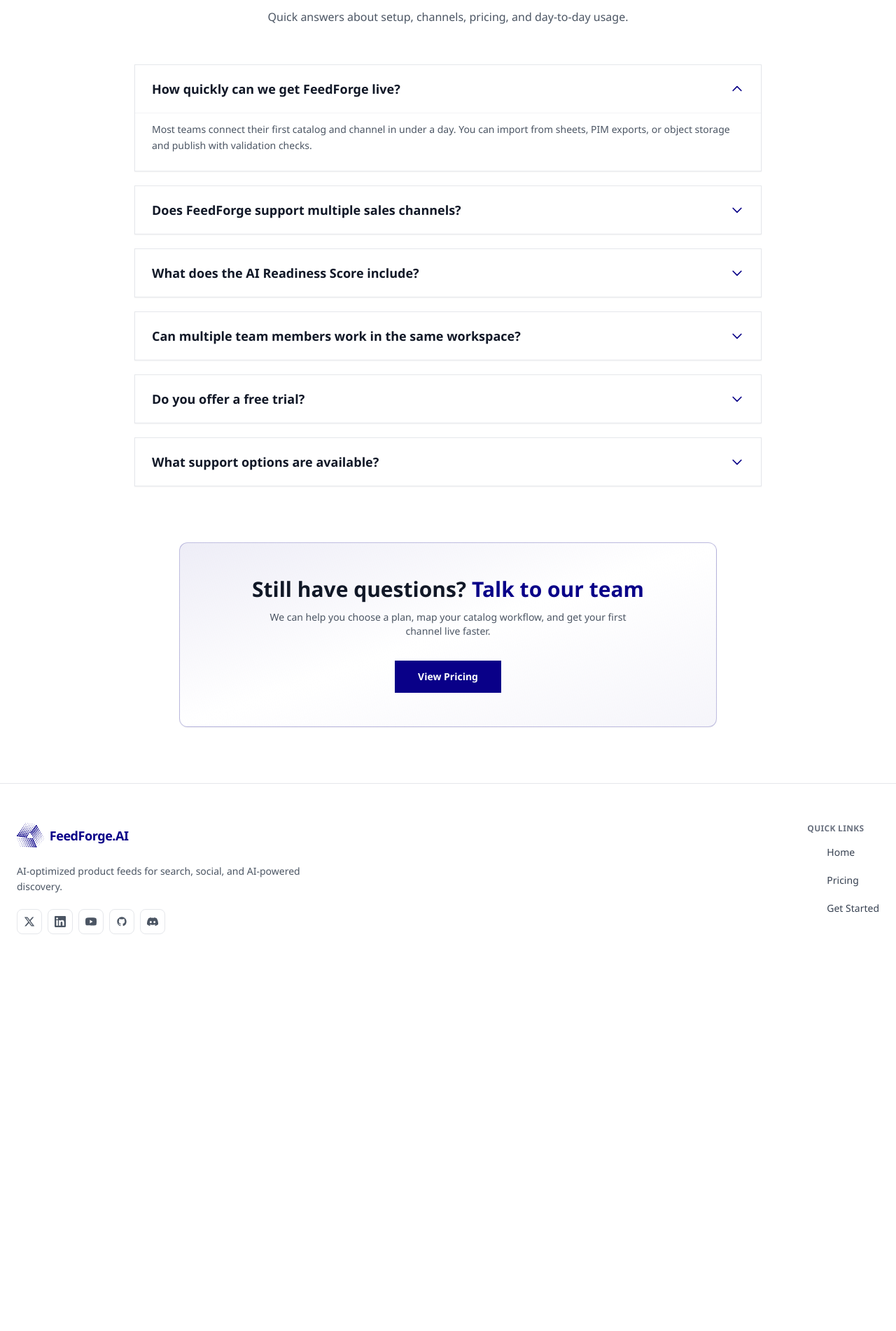
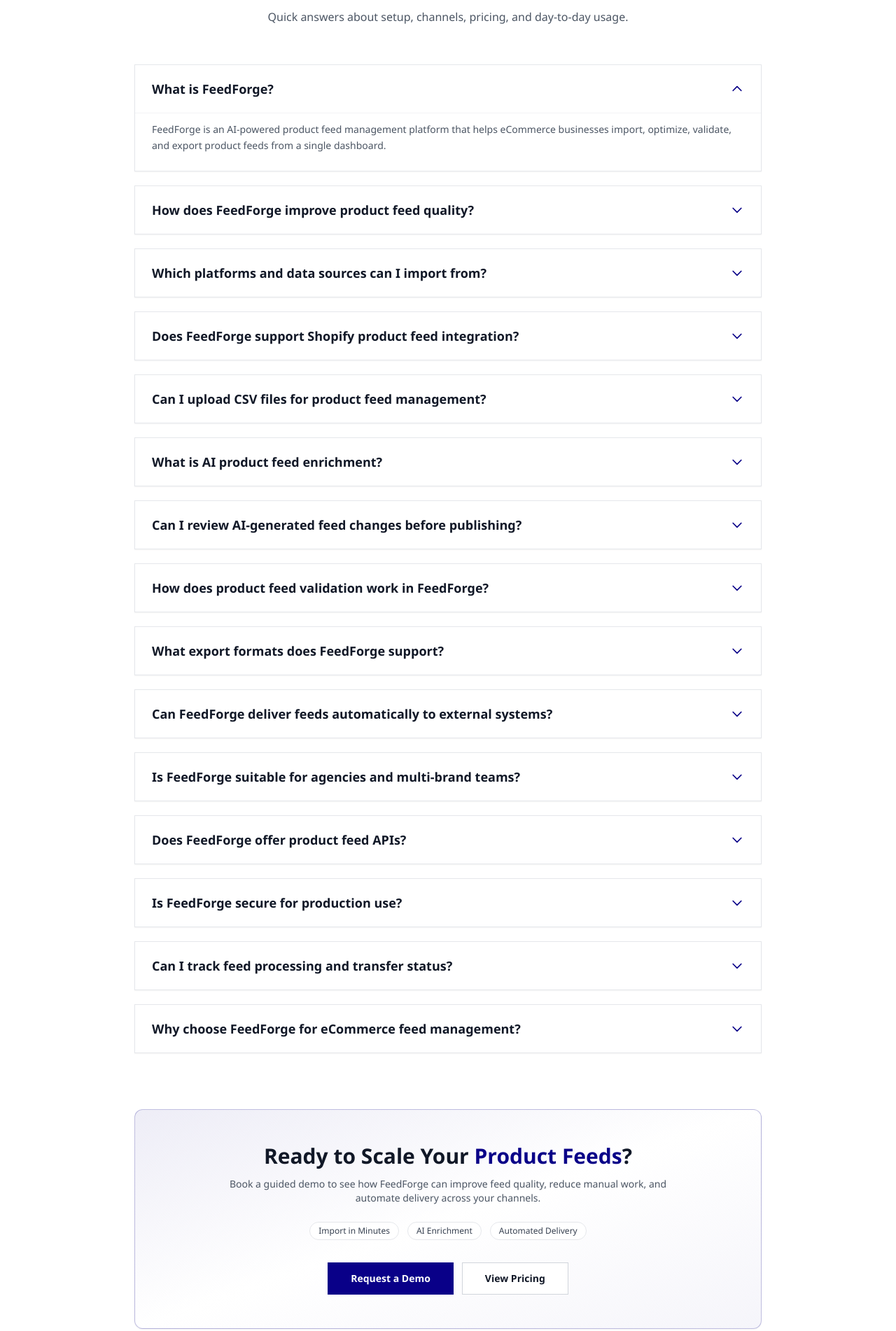
Before and after one commit to geshaaaa/feedforge, a Next.js app: page /faqs in a window 1280 px wide. Shown: the part 238-2140 px from the top of the page at 70% size. Before the commit the page ends 1629 px from the top, so only its background shows below. Built offline with nearby package versions, Linux system fonts and the light colour scheme.

Commit message:
Update logo, faqs, contact us, footer, cta

```diff
--- a/app/contact/page.tsx
+++ b/app/contact/page.tsx
@@ -4,7 +4,8 @@
 
 export const metadata: Metadata = {
   title: 'Contact Us · FeedForge',
-  description: 'Get in touch with the FeedForge team to discuss your catalog, channels, and onboarding plan.',
+  description:
+    'Contact the FeedForge team for help with onboarding, feed quality, channel delivery, and scale planning.',
 }
 
 export default function ContactPage() {
@@ -21,11 +22,11 @@
                 </span>
               </div>
               <h1 className="text-3xl font-bold leading-tight text-gray-900 lg:text-4xl">
-                Let&apos;s talk about your <span className="text-accent">product feeds</span>
+                Let&apos;s Improve Your <span className="text-accent">Product Feeds</span>
               </h1>
               <p className="mt-4 max-w-xl text-sm leading-relaxed text-gray-600 lg:text-base">
-                Share your catalog size, channels, and current workflow. Our team will reach out with
-                recommendations and next steps.
+                Tell us about your catalog, channels, and current workflow. We&apos;ll follow up with
+                practical recommendations, implementation guidance, and clear next steps.
               </p>
 
               <div className="mt-8 space-y-4 text-sm text-gray-700">
@@ -54,7 +55,7 @@
                     type="text"
                     required
                     className="w-full border border-gray-300 px-3 py-2.5 text-sm text-gray-900 outline-none transition-colors focus:border-accent"
-                    placeholder="Enter your name"
+                    placeholder="Jane Doe"
                   />
                 </div>
 
@@ -81,13 +82,13 @@
                     name="company"
                     type="text"
                     className="w-full border border-gray-300 px-3 py-2.5 text-sm text-gray-900 outline-none transition-colors focus:border-accent"
-                    placeholder="Your company"
+                    placeholder="Acme Commerce"
                   />
                 </div>
 
                 <div>
                   <label htmlFor="message" className="mb-2 block text-sm font-medium text-gray-900">
-                    How can we help?
+                    What Would You Like Help With?
                   </label>
                   <textarea
                     id="message"
@@ -95,7 +96,7 @@
                     rows={5}
                     required
                     className="w-full resize-y border border-gray-300 px-3 py-2.5 text-sm text-gray-900 outline-none transition-colors focus:border-accent"
-                    placeholder="Tell us about your channels, feed challenges, and goals."
+                    placeholder="Share your channels, catalog size, feed issues, and goals."
                   />
                 </div>
 
@@ -103,7 +104,7 @@
                   type="submit"
                   className="w-full border border-accent bg-accent px-4 py-3 text-sm font-semibold text-white transition-colors hover:bg-[#070066]"
                 >
-                  Send Message
+                  Submit Request
                 </button>
               </form>
             </div>
--- a/app/faqs/page.tsx
+++ b/app/faqs/page.tsx
@@ -11,34 +11,79 @@
 
 const faqItems = [
   {
-    question: 'How quickly can we get FeedForge live?',
+    question: 'What is FeedForge?',
     answer:
-      'Most teams connect their first catalog and channel in under a day. You can import from sheets, PIM exports, or object storage and publish with validation checks.',
+      'FeedForge is an AI-powered product feed management platform that helps eCommerce businesses import, optimize, validate, and export product feeds from a single dashboard.',
   },
   {
-    question: 'Does FeedForge support multiple sales channels?',
+    question: 'How does FeedForge improve product feed quality?',
     answer:
-      'Yes. You can manage one source catalog and publish channel-ready feeds for platforms like Google Shopping, Meta, and marketplaces from a single workflow.',
+      'FeedForge improves feed quality through automated field mapping, validation checks, and AI enrichment for product titles, descriptions, and categories.',
   },
   {
-    question: 'What does the AI Readiness Score include?',
+    question: 'Which platforms and data sources can I import from?',
     answer:
-      'The score evaluates title quality, attribute completeness, taxonomy alignment, and content consistency so your products perform better in ads and AI-driven discovery.',
+      'You can import product data into FeedForge using CSV upload, Shopify integration, SFTP/FTP, and HTTPS pull endpoints.',
   },
   {
-    question: 'Can multiple team members work in the same workspace?',
+    question: 'Does FeedForge support Shopify product feed integration?',
     answer:
-      'Absolutely. Teams can collaborate with shared projects, review feed changes, and manage roles so merchandising, marketing, and ops can work together.',
+      'Yes. FeedForge supports Shopify OAuth connection and direct Shopify product import workflows for faster catalog onboarding.',
   },
   {
-    question: 'Do you offer a free trial?',
+    question: 'Can I upload CSV files for product feed management?',
     answer:
-      'Yes. The Standard plan includes a free trial period so you can validate impact before scaling. Enterprise onboarding and custom terms are also available.',
+      'Yes. FeedForge supports CSV-based product feed upload and processing, followed by mapping, validation, and enrichment steps.',
   },
   {
-    question: 'What support options are available?',
+    question: 'What is AI product feed enrichment?',
     answer:
-      'Every plan includes core support. Higher tiers add faster response targets and advanced onboarding guidance for large or complex catalogs.',
+      'AI product feed enrichment uses machine learning to enhance product attributes like titles, descriptions, and categories to make listings more accurate and channel-ready.',
+  },
+  {
+    question: 'Can I review AI-generated feed changes before publishing?',
+    answer:
+      'Yes. FeedForge provides review workflows where you can accept, reject, or modify AI-generated feed suggestions before export.',
+  },
+  {
+    question: 'How does product feed validation work in FeedForge?',
+    answer:
+      'FeedForge runs validation rules on mapped feed data, highlights row-level errors, and provides health scores and issue history so teams can resolve problems quickly.',
+  },
+  {
+    question: 'What export formats does FeedForge support?',
+    answer:
+      'FeedForge supports export in common formats such as CSV and JSON, including Google Merchant-style feed exports.',
+  },
+  {
+    question: 'Can FeedForge deliver feeds automatically to external systems?',
+    answer:
+      'Yes. FeedForge supports automated feed delivery via SFTP, FTP, and HTTPS push, with transfer job tracking for visibility.',
+  },
+  {
+    question: 'Is FeedForge suitable for agencies and multi-brand teams?',
+    answer:
+      'Yes. FeedForge supports organization onboarding, team collaboration, workspace-level settings, and role-based admin workflows.',
+  },
+  {
+    question: 'Does FeedForge offer product feed APIs?',
+    answer:
+      'Yes. FeedForge provides API endpoints for authentication, feed creation, import, validation, enrichment, export, and admin operations.',
+  },
+  {
+    question: 'Is FeedForge secure for production use?',
+    answer:
+      'FeedForge is designed with secure authentication and production hardening practices to support reliable and secure feed operations.',
+  },
+  {
+    question: 'Can I track feed processing and transfer status?',
+    answer:
+      'Yes. FeedForge includes status tracking for feed jobs, validation runs, enrichment runs, and transfer jobs so teams can monitor every stage.',
+  },
+  {
+    question: 'Why choose FeedForge for eCommerce feed management?',
+    answer:
+      'FeedForge combines AI enrichment, automated validation, flexible import/export options, and team-ready workflows to reduce manual effort and improve product feed performance.',
   },
 ] as const
 
@@ -55,7 +100,7 @@
               </span>
             </div>
             <h1 className="mb-4 text-center text-3xl font-bold leading-tight text-gray-900 lg:text-4xl">
-              Frequently asked questions about <span className="text-accent">FeedForge</span>
+              Frequently Asked Questions About <span className="text-accent">FeedForge</span>
             </h1>
             <p className="mx-auto max-w-2xl text-center text-sm leading-relaxed text-gray-600 lg:text-base">
               Quick answers about setup, channels, pricing, and day-to-day usage.
@@ -63,20 +108,33 @@
 
             <FaqAccordion items={faqItems} />
 
-            <div className="mx-auto mt-20 max-w-3xl overflow-hidden rounded-xl border border-accent/25 bg-gradient-to-br from-accent/[0.07] via-white to-accent/[0.04] px-8 py-12 text-center shadow-sm transition-shadow duration-500 hover:shadow-lg hover:shadow-accent/10 md:px-12">
+            <div className="mx-auto mt-20 max-w-4xl overflow-hidden rounded-xl border border-accent/25 bg-gradient-to-br from-accent/[0.07] via-white to-accent/[0.04] px-8 py-12 text-center shadow-sm transition-shadow duration-500 hover:shadow-lg hover:shadow-accent/10 md:px-12">
               <h2 className="text-2xl font-bold text-gray-900 md:text-3xl">
-                Still have questions? <span className="text-accent">Talk to our team</span>
+                Ready to Scale Your <span className="text-accent">Product Feeds</span>?
               </h2>
-              <p className="mx-auto mt-3 max-w-lg text-sm text-gray-600">
-                We can help you choose a plan, map your catalog workflow, and get your first channel
-                live faster.
+              <p className="mx-auto mt-3 max-w-2xl text-sm text-gray-600">
+                Book a guided demo to see how FeedForge can improve feed quality, reduce manual
+                work, and automate delivery across your channels.
               </p>
-              <Link
-                href="/pricing"
-                className="mt-8 inline-flex items-center justify-center border border-accent bg-accent px-8 py-3 text-sm font-semibold text-white transition-all duration-300 hover:-translate-y-0.5 hover:bg-[#070066] hover:shadow-md hover:shadow-accent/25 focus:outline-none focus-visible:ring-2 focus-visible:ring-accent focus-visible:ring-offset-2"
-              >
-                View Pricing
-              </Link>
+              <div className="mt-6 flex flex-wrap items-center justify-center gap-2 text-xs font-medium text-gray-700 sm:gap-3">
+                <span className="rounded-full border border-gray-200 bg-white px-3 py-1">Import in Minutes</span>
+                <span className="rounded-full border border-gray-200 bg-white px-3 py-1">AI Enrichment</span>
+                <span className="rounded-full border border-gray-200 bg-white px-3 py-1">Automated Delivery</span>
+              </div>
+              <div className="mt-8 flex flex-col items-center justify-center gap-3 sm:flex-row">
+                <Link
+                  href="/#request-demo"
+                  className="inline-flex items-center justify-center border border-accent bg-accent px-8 py-3 text-sm font-semibold text-white transition-all duration-300 hover:-translate-y-0.5 hover:bg-[#070066] hover:shadow-md hover:shadow-accent/25 focus:outline-none focus-visible:ring-2 focus-visible:ring-accent focus-visible:ring-offset-2"
+                >
+                  Request a Demo
+                </Link>
+                <Link
+                  href="/pricing"
+                  className="inline-flex items-center justify-center border border-gray-300 bg-white px-8 py-3 text-sm font-semibold text-gray-900 transition-all duration-300 hover:-translate-y-0.5 hover:border-accent hover:text-accent focus:outline-none focus-visible:ring-2 focus-visible:ring-accent focus-visible:ring-offset-2"
+                >
+                  View Pricing
+                </Link>
+              </div>
             </div>
           </div>
         </section>
--- a/components/CatalogPerfection.tsx
+++ b/components/CatalogPerfection.tsx
@@ -27,7 +27,7 @@
           {/* Left Column */}
           <div className="flex min-w-0 flex-col justify-center">
             <h2 className="mb-4 text-balance text-xl font-bold leading-tight text-gray-900 sm:text-2xl md:text-3xl lg:text-4xl">
-              instant catalog <span className="text-accent">perfection</span>
+              Instant Catalog <span className="text-accent">Perfection</span>
             </h2>
 
             <p className="mb-6 text-sm leading-relaxed text-gray-700">
@@ -36,7 +36,7 @@
 
             {/* Why it matters card */}
             <div className="group border border-gray-200 bg-gray-50 p-6 transition-all duration-700 ease-in-out hover:border-accent hover:shadow-xl hover:-translate-y-1">
-              <h3 className="mb-3 text-base font-semibold text-accent">Why it matters</h3>
+              <h3 className="mb-3 text-base font-semibold text-accent">Why It Matters</h3>
               <ul className="space-y-3">
                 <li className="flex items-start gap-3">
                   <svg className="mt-0.5 h-4 w-4 flex-shrink-0 text-accent" fill="none" stroke="currentColor" viewBox="0 0 24 24">
--- a/components/Footer.tsx
+++ b/components/Footer.tsx
@@ -6,6 +6,7 @@
 
 const footerLinks = [
   { href: '/', label: 'Home' },
+  { href: '/faqs', label: 'FAQs' },
   { href: '/pricing', label: 'Pricing' },
   { href: '/#request-demo', label: 'Get Started' },
 ] as const
@@ -70,6 +71,7 @@
 
 export default function Footer() {
   const pathname = usePathname()
+  const currentYear = new Date().getFullYear()
 
   return (
     <footer className="mt-auto border-t border-gray-200 bg-white">
@@ -78,7 +80,8 @@
           <div className="min-w-0">
             <SiteLogo imgClassName="h-8 w-auto sm:h-9" />
             <p className="mt-4 max-w-md text-sm leading-relaxed text-gray-600">
-              AI-optimized product feeds for search, social, and AI-powered discovery.
+              AI-powered product feed management to import, optimize, validate, and export from one
+              dashboard.
             </p>
             <div className="mt-5 flex flex-wrap items-center gap-2">
               {socialLinks.map((social) => (
@@ -100,7 +103,7 @@
           >
             <h3
               id="footer-quick-links-heading"
-              className="mb-2 text-xs font-semibold uppercase tracking-wide text-gray-500"
+              className="mb-2 text-xs font-bold uppercase tracking-wide text-gray-500"
             >
               Quick links
             </h3>
@@ -111,15 +114,12 @@
                   <li key={`${href}-${label}`}>
                     <Link
                       href={href}
-                      className="flex items-center gap-3 py-2 text-sm font-medium text-gray-700 transition-colors hover:text-accent"
+                      className={`flex items-center rounded-md px-3 py-2 text-sm transition-colors ${
+                        active
+                          ? 'font-semibold text-accent'
+                          : 'font-medium text-gray-700 hover:bg-gray-50 hover:text-accent'
+                      }`}
                     >
-                      <span className="flex w-4 shrink-0 justify-center" aria-hidden>
-                        {active ? (
-                          <span className="h-1.5 w-1.5 rounded-full bg-accent" />
-                        ) : (
-                          <span className="block h-1.5 w-1.5" />
-                        )}
-                      </span>
                       {label}
                     </Link>
                   </li>
@@ -128,6 +128,11 @@
             </ul>
           </nav>
         </div>
+        <div className="mt-10 border-t border-gray-200 pt-5">
+          <p className="text-xs text-gray-500">
+            Copyright {currentYear} FeedForge. Built for reliable, production-ready feed operations.
+          </p>
+        </div>
       </div>
     </footer>
   )
--- a/components/RelevanceDelivered.tsx
+++ b/components/RelevanceDelivered.tsx
@@ -74,7 +74,7 @@
             SEARCH
           </div>
           <h2 className="mb-4 text-3xl font-bold text-gray-900 lg:text-4xl">
-            Relevance, delivered
+            Relevance, Delivered
           </h2>
           <p className="text-lg text-gray-600">
             Advanced retrieval capabilities for precise search across dynamic datasets.
--- a/components/SiteLogo.tsx
+++ b/components/SiteLogo.tsx
@@ -34,8 +34,8 @@
         className={`${imgClassName} hidden object-contain object-left dark:block`}
         priority
       />
-      <span className="ml-2 text-base font-semibold tracking-tight text-accent dark:text-white sm:text-lg">
-        FeedForge.AI
+      <span className="ml-2 text-base font-light uppercase tracking-[0.14em] text-[#586487] dark:text-white sm:text-lg">
+        FEEDFORGE.AI
       </span>
     </Link>
   )
--- a/components/StartBuilding.tsx
+++ b/components/StartBuilding.tsx
@@ -1,17 +1,8 @@
 'use client'
 
-import { useState } from 'react'
+import Link from 'next/link'
 
 export default function StartBuilding() {
-  const [email, setEmail] = useState('')
-
-  const handleSubscribe = (e: React.FormEvent) => {
-    e.preventDefault()
-    // Handle subscription logic here
-    console.log('Subscribing with email:', email)
-    setEmail('')
-  }
-
   return (
     <section className="border-t border-gray-200 bg-white">
       {/* Top Section - Hero-like */}
@@ -20,51 +11,28 @@
           {/* Left Column */}
           <div className="min-w-0">
             <h2 className="mb-1 text-balance text-base font-bold leading-tight text-gray-900 sm:text-lg lg:text-xl">
-              See your AI Readiness Score … Free
+              Get Your AI Readiness Score for Free
             </h2>
             <p className="text-xs text-gray-600">
-              Start optimizing your product feed today. Create your first index for free, then pay as you go when you're ready to scale.
+              Discover feed gaps, improve catalog quality, and launch faster with AI-powered
+              optimization and validation workflows.
             </p>
           </div>
 
           {/* Right Column - Buttons */}
           <div className="flex flex-col gap-3 sm:flex-row lg:justify-end">
-            <button className="bg-accent px-5 py-2 text-sm font-medium text-white transition-colors duration-300 hover:bg-[#070066]">
-              Start Building
-            </button>
-            <button className="border border-accent bg-white px-5 py-2 text-sm font-medium text-accent transition-colors duration-300 hover:bg-accent hover:text-white">
-              Get a Demo
-            </button>
-          </div>
-        </div>
-      </div>
-
-      {/* Bottom Section - Subscription */}
-      <div className="border-t border-gray-200">
-        <div className="mx-auto max-w-7xl min-w-0 px-4 py-4 sm:px-6">
-          <div className="flex min-w-0 flex-col items-center gap-3 sm:flex-row sm:justify-center">
-            <h3 className="shrink-0 text-center text-sm font-semibold text-gray-900 sm:text-left">
-              Subscribe to FeedForge
-            </h3>
-            <form
-              onSubmit={handleSubscribe}
-              className="flex min-w-0 w-full max-w-md flex-col gap-0 sm:w-auto sm:flex-row sm:gap-0"
+            <Link
+              href="/#request-demo"
+              className="inline-flex items-center justify-center bg-accent px-5 py-2 text-sm font-medium text-white transition-colors duration-300 hover:bg-[#070066]"
             >
-              <input
-                type="email"
-                value={email}
-                onChange={(e) => setEmail(e.target.value)}
-                placeholder="Email Address"
-                required
-                className="min-w-0 flex-1 border border-gray-300 bg-white px-4 py-2 text-sm text-gray-900 placeholder-gray-400 transition-all duration-300 focus:border-accent focus:outline-none focus:ring-2 focus:ring-accent/20 sm:border-r-0"
-              />
-              <button
-                type="submit"
-                className="w-full shrink-0 border border-t-0 border-accent bg-accent px-6 py-2 text-sm font-medium text-white transition-colors duration-300 hover:bg-[#070066] sm:w-auto sm:border-l-0 sm:border-t sm:border-accent"
-              >
-                Subscribe
-              </button>
-            </form>
+              Request a Demo
+            </Link>
+            <Link
+              href="/#request-demo"
+              className="inline-flex items-center justify-center border border-accent bg-white px-5 py-2 text-sm font-medium text-accent transition-colors duration-300 hover:bg-accent hover:text-white"
+            >
+              Start for Free
+            </Link>
           </div>
         </div>
       </div>
```
Also changed, not shown: components/DemoRequest.tsx (+4 -4 lines).
